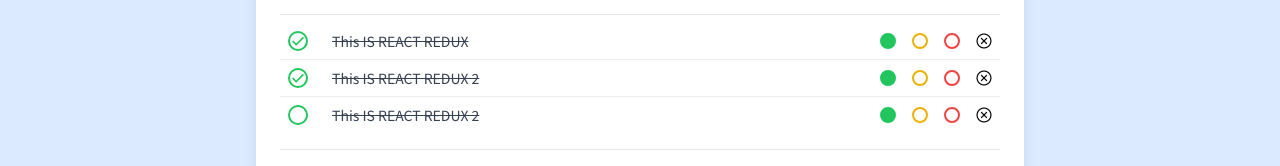
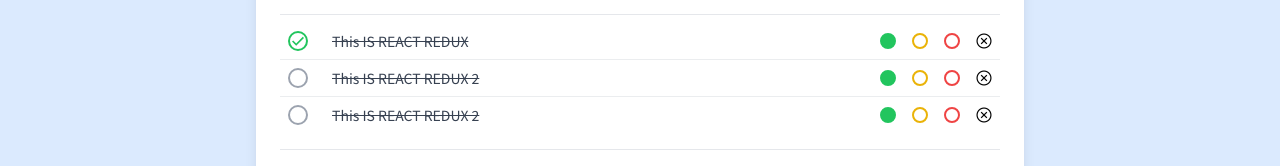
Before and after one commit to mdsoliman-byte/redux-todo-app, a React (Create React App) app: page / in a window 1280 px wide. Shown: the part 360-526 px from the top of the page. Built offline with nearby package versions, Linux system fonts and the light colour scheme.

Commit message:
todo icon checkbox dynamic from redux inital state

```diff
--- a/src/Redux/todos/initialState.js
+++ b/src/Redux/todos/initialState.js
@@ -5,7 +5,7 @@
 
 }, {
     _id: 2,
-    completed: true,
+    completed: false,
     text: "This IS REACT REDUX 2 ",
     color: 'red'
 
--- a/src/components/TodoItem.jsx
+++ b/src/components/TodoItem.jsx
@@ -5,7 +5,11 @@
   const { text, id, completed, color } = todo;
   return (
     <div class="flex justify-start items-center p-2 hover:bg-gray-100 hover:transition-all space-x-4 border-b border-gray-400/20 last:border-0">
-      <div class="rounded-full bg-white border-2 border-gray-400 w-5 h-5 flex flex-shrink-0 justify-center items-center mr-2 border-green-500 focus-within:border-green-500">
+      <div
+        className={`rounded-full bg-white border-2 border-gray-400 w-5 h-5 flex flex-shrink-0 justify-center items-center mr-2 ${
+          completed && "border-green-500 focus-within:border-green-500"
+        }`}
+      >
         <input
           type="checkbox"
           checked={completed}
```
